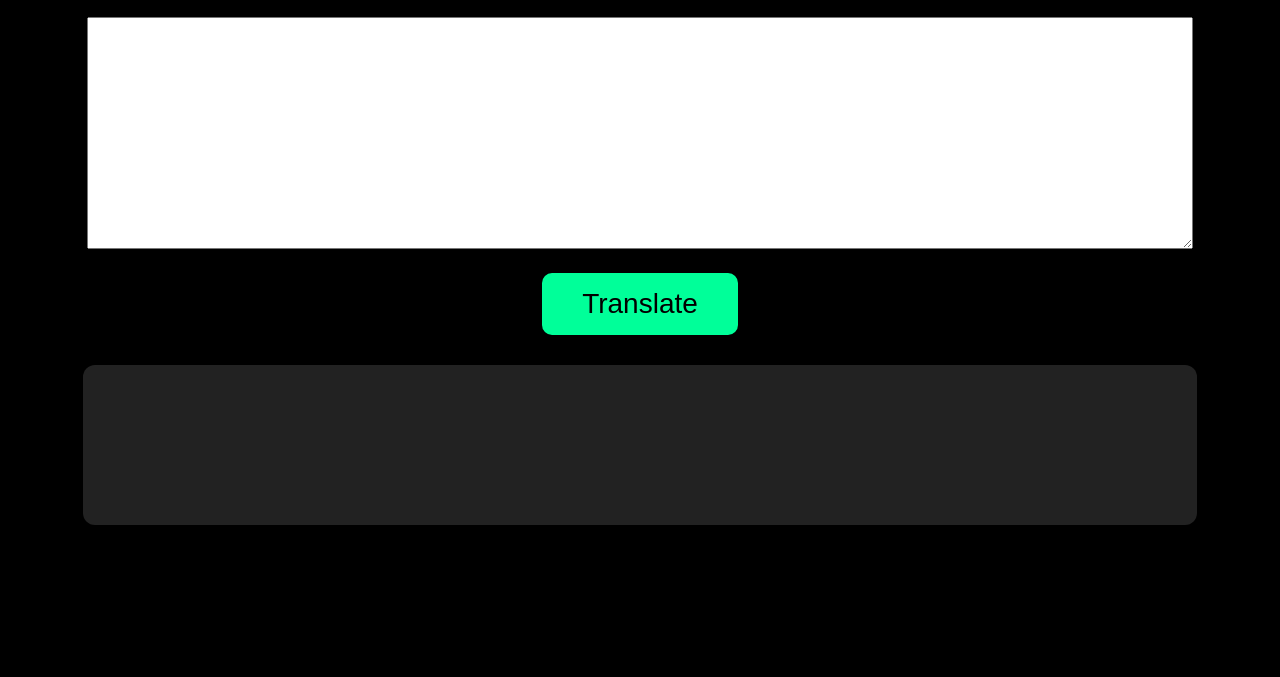
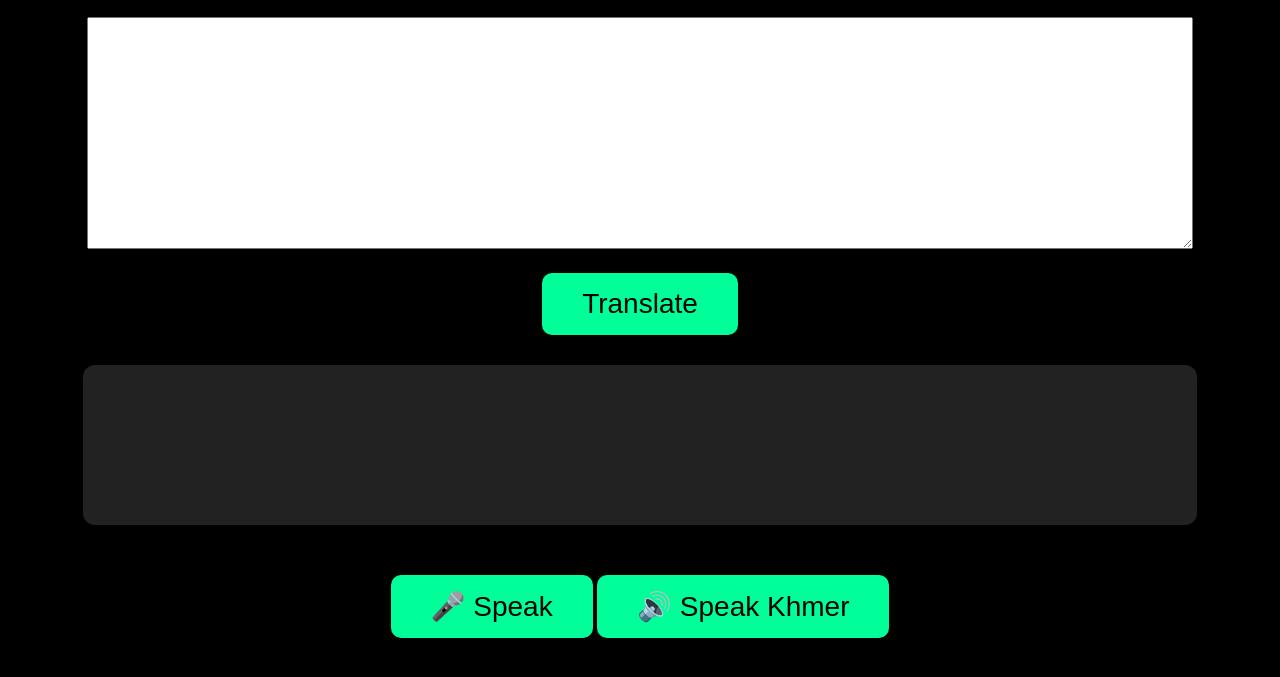
Before and after one commit to nakforver/ai-subtitle, a website: page public/index.html in a window 1280 px wide. Shown: the part 111-788 px from the top of the page. Drawn offline with Linux system fonts and the light colour scheme.

Commit message:
Add buttons for voice input and Khmer speech

```diff
--- a/public/index.html
+++ b/public/index.html
@@ -65,6 +65,9 @@ Translate
 
 <div id="result"></div>
 
+<button id="micBtn">🎤 Speak</button>
+<button id="speakBtn">🔊 Speak Khmer</button>
+
 <script src="script.js"></script>
 
 </body>
```
